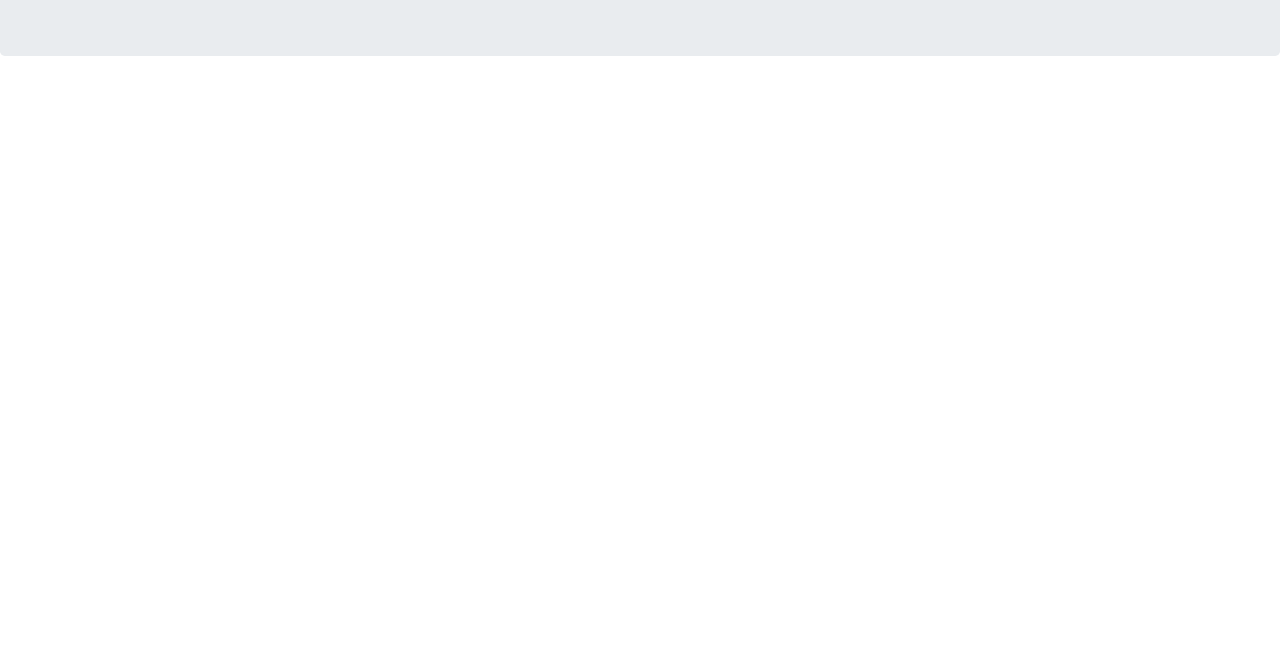
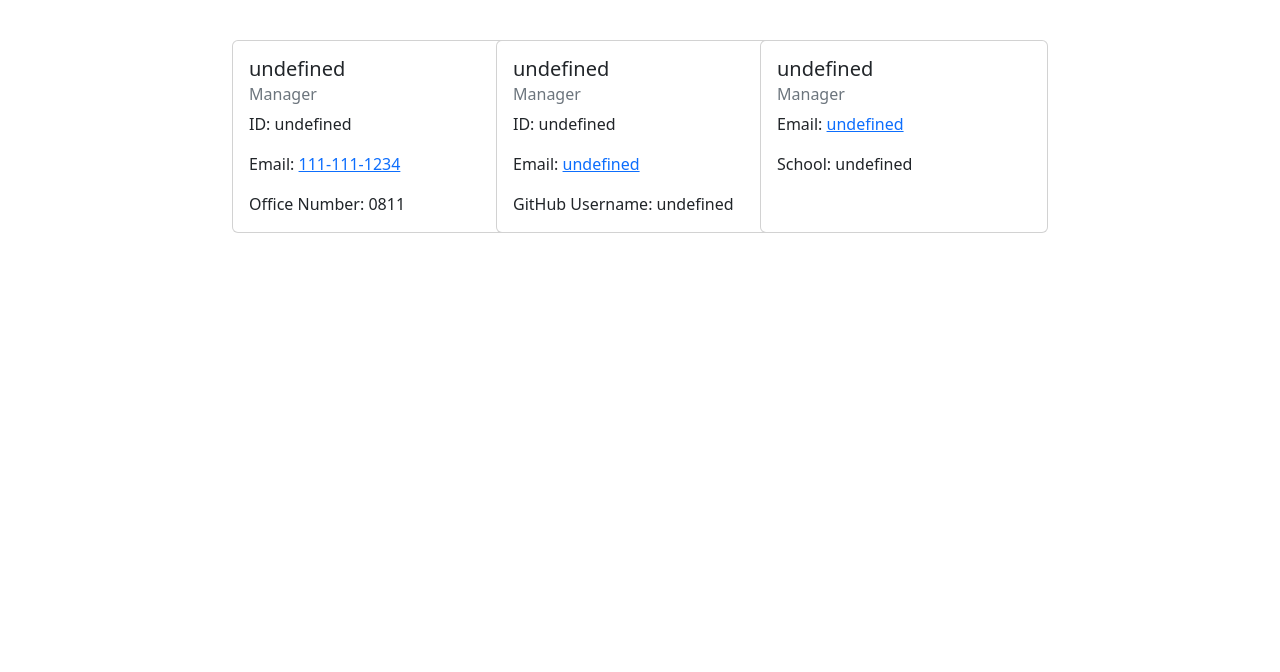
Before and after one commit to ashrean/build-MyTeam, a website: page src/team.html in a window 1280 px wide. Shown: the part 128-800 px from the top of the page. Drawn offline with nearby package versions, Linux system fonts and the light colour scheme; files that its build step writes are made by us from their sources.

Commit message:
node works

```diff
--- a/src/renderHtml.js
+++ b/src/renderHtml.js
@@ -1,5 +1,83 @@
+// // html page layout
+
+// const makeTeam = (employeeTeam) => {
+//     return `
+//     <!DOCTYPE html>
+// <html lang="en">
+// <head>
+//     <meta charset="UTF-8">
+//     <meta http-equiv="X-UA-Compatible" content="IE=edge">
+//     <meta name="viewport" content="width=device-width, initial-scale=1.0">
+//     <link rel="stylesheet" href="https://maxcdn.bootstrapcdn.com/bootstrap/4.0.0/css/bootstrap.min.css">
+//     <link rel="stylesheet" href="./assets/css/styles.css">
+//     <title>Build The Team</title>
+// </head>
+// <body>
+//     <!-- Header -->
+//     <div class = "container-fluid">
+//         <div class="row">
+//             <div class="team-heading jumbotron mb-3 col-12">
+//                 <h1 class="text-center"> My Team </h1>
+//             </div>
+//         </div>
+//     </div>
+//     <main>
+//     <div class="text-center p-3 mb-2 bg-info text-dark"> My Team</div>
+//         <div>
+//         <div class="row">
+//         ${employeeTeam}
+//         </div>
+//     </main>
+//     <script src="index.js"></script>
+
+// </body>
+// </html>`
+// }
+// // Render the deatails of the postitions of the employess on to the page
+// const renderMang = (managerInfo) => {
+//     return `
+//     <div class="card row align-items-center" style="width: 18rem;">
+//     <div class="card-body col">
+//       <h5 class="card-title">${managerInfo.managerName}</h5>
+//       <h6 class="card-subtitle mb-2 text-muted">Manager</h6>
+//       <p class="card-text">ID: ${managerInfo.badgeID}</p>
+//       <p>Email: <a href="mailto:${managerInfo.email}"> ${managerInfo.email}</a> </p>
+//       <p class="card-text">Office Number: ${managerInfo.officePhone}</p>
+//       </div>
+//     </div>
+// `}
+
+// // Same for Engineer
+// const renderEngineer= (engineerInfo) => {
+//     return `
+//     <div class="card row align-items-center" style="width: 18rem;">
+//     <div class="card-body col">
+//       <h5 class="card-title">${engineerInfo.engineerName}</h5>
+//       <h6 class="card-subtitle mb-2 text-muted">Manager</h6>
+//       <p class="card-text">ID: ${engineerInfo.engineerID}</p>
+//       <p>Email: <a href="mailto:${engineerInfo.engineerEmail}"> ${engineerInfo.engineerEmail}</a> </p>
+//       <p class="card-text">GitHub Username: ${engineerInfo.GitHub}</p>
+//       </div>
+//     </div>
+// `}
+
+// // Same for Intern
+// const renderInter= (internInfo) => {
+//     return `
+//     <div class="card row align-items-center" style="width: 18rem;">
+//     <div class="card-body col">
+//       <h5 class="card-title">${internInfo.internName}</h5>
+//       <h6 class="card-subtitle mb-2 text-muted">Manager</h6>
+//       <p>Email: <a href="mailto:${internInfo.internEmail}"> ${internInfo.internEmail}</a> </p>
+//       <p class="card-text">School: ${internInfo.internSchool}</p>
+//       </div>
+//     </div>
+// `}
+
+
+// testing new solution
 // html page layout
-
+const generateTeam = (team) => {
     const makeTeam = (employeeTeam) => {
         return `
     <!DOCTYPE html>
@@ -29,10 +107,9 @@ const makeTeam = (employeeTeam) => {
         </div>
     </main>
     <script src="index.js"></script>
-
 </body>
-</html>`
-}
+</html>`;
+    };
     // Render the deatails of the postitions of the employess on to the page
     const renderMang = (managerInfo) => {
         return `
@@ -45,10 +122,10 @@ const renderMang = (managerInfo) => {
       <p class="card-text">Office Number: ${managerInfo.officePhone}</p>
       </div>
     </div>
-`}
-
+`;
+    };
     // Same for Engineer
-const renderEngineer= (engineerInfo) => {
+    const renderEngineer = (engineerInfo) => {
         return `
     <div class="card row align-items-center" style="width: 18rem;">
     <div class="card-body col">
@@ -59,10 +136,10 @@ const renderEngineer= (engineerInfo) => {
       <p class="card-text">GitHub Username: ${engineerInfo.GitHub}</p>
       </div>
     </div>
-`}
-
+`;
+    };
     // Same for Intern
-const renderInter= (internInfo) => {
+    const renderInter = (internInfo) => {
         return `
     <div class="card row align-items-center" style="width: 18rem;">
     <div class="card-body col">
@@ -72,4 +149,57 @@ const renderInter= (internInfo) => {
       <p class="card-text">School: ${internInfo.internSchool}</p>
       </div>
     </div>
-`}
+`;
+    };
+    const html = [];
+    html.push(
+        team
+            .filter((employee) => employee.getRole() === 'Manager')
+            .map((manager) => renderMang(manager))
+    );
+    html.push(
+        team
+            .filter((employee) => employee.getRole() === 'Engineer')
+            .map((engineer) => renderEngineer(engineer))
+            .join('')
+    );
+    html.push(
+        team
+            .filter((employee) => employee.getRole() === 'Intern')
+            .map((intern) => renderInter(intern))
+            .join('')
+    );
+    return html.join('');
+};
+module.exports = (team) => {
+    return `
+    <!DOCTYPE html>
+<html lang="en">
+<head>
+    <meta charset="UTF-8" />
+    <meta name="viewport" content="width=device-width, initial-scale=1.0" />
+    <meta http-equiv="X-UA-Compatible" content="ie=edge" />
+    <title>My Team</title>
+    <link rel="stylesheet" href="https://cdn.jsdelivr.net/npm/bootstrap@5.2.2/dist/css/bootstrap.min.css">
+    <link rel="stylesheet" href="style.css">
+    <script src="https://kit.fontawesome.com/c502137733.js"></script>
+</head>
+<body>
+    <div class="container-fluid">
+        <div class="row">
+            <div class="col-12 p-5 mb-3 team-heading">
+                <h1 class="text-center">My Team</h1>
+            </div>
+        </div>
+    </div>
+    <div class="container">
+        <div class="row">
+            <div class="team-area col-12 d-flex justify-content-center">
+                ${generateTeam(team)}
+            </div>
+        </div>
+    </div>
+</body>
+</html>
+`;
+};
--- a/src/team.html
+++ b/src/team.html
@@ -1,29 +1,58 @@
-<!-- Named it team.html instead so wont get confused with index.js  -->
 
-<!DOCTYPE html>
+    <!DOCTYPE html>
 <html lang="en">
 <head>
-    <meta charset="UTF-8">
-    <meta http-equiv="X-UA-Compatible" content="IE=edge">
-    <meta name="viewport" content="width=device-width, initial-scale=1.0">
-    <link rel="stylesheet" href="https://maxcdn.bootstrapcdn.com/bootstrap/4.0.0/css/bootstrap.min.css">
-    <link rel="stylesheet" href="./assets/css/styles.css">
-    <title>Build The Team</title>
+    <meta charset="UTF-8" />
+    <meta name="viewport" content="width=device-width, initial-scale=1.0" />
+    <meta http-equiv="X-UA-Compatible" content="ie=edge" />
+    <title>My Team</title>
+    <link rel="stylesheet" href="https://cdn.jsdelivr.net/npm/bootstrap@5.2.2/dist/css/bootstrap.min.css">
+    <link rel="stylesheet" href="style.css">
+    <script src="https://kit.fontawesome.com/c502137733.js"></script>
 </head>
 <body>
-    <!-- Header -->
-    <div class = "container-fluid">
+    <div class="container-fluid">
         <div class="row">
-            <div class="team-heading jumbotron mb-3 col-12">
-                <h1 class="text-center"> My Team </h1>
+            <div class="col-12 p-5 mb-3 team-heading">
+                <h1 class="text-center">My Team</h1>
             </div>
         </div>
     </div>
+    <div class="container">
+        <div class="row">
+            <div class="team-area col-12 d-flex justify-content-center">
 
-    <!-- Display each of the cards here  -->
-    <!-- Manager card must have: name, ID#, email, and office #  -->
-    <!-- Employee card must have: name, ID#, email, github username  -->
-    <!-- Intern card must have: name, ID#, email, and school they attend  -->
+    <div class="card row align-items-center" style="width: 18rem;">
+    <div class="card-body col">
+      <h5 class="card-title">undefined</h5>
+      <h6 class="card-subtitle mb-2 text-muted">Manager</h6>
+      <p class="card-text">ID: undefined</p>
+      <p>Email: <a href="mailto:111-111-1234"> 111-111-1234</a> </p>
+      <p class="card-text">Office Number: 0811</p>
+      </div>
+    </div>
 
+    <div class="card row align-items-center" style="width: 18rem;">
+    <div class="card-body col">
+      <h5 class="card-title">undefined</h5>
+      <h6 class="card-subtitle mb-2 text-muted">Manager</h6>
+      <p class="card-text">ID: undefined</p>
+      <p>Email: <a href="mailto:undefined"> undefined</a> </p>
+      <p class="card-text">GitHub Username: undefined</p>
+      </div>
+    </div>
+
+    <div class="card row align-items-center" style="width: 18rem;">
+    <div class="card-body col">
+      <h5 class="card-title">undefined</h5>
+      <h6 class="card-subtitle mb-2 text-muted">Manager</h6>
+      <p>Email: <a href="mailto:undefined"> undefined</a> </p>
+      <p class="card-text">School: undefined</p>
+      </div>
+    </div>
+
+            </div>
+        </div>
+    </div>
 </body>
 </html>
```
Lines whose indentation alone changed are shown as unchanged.
